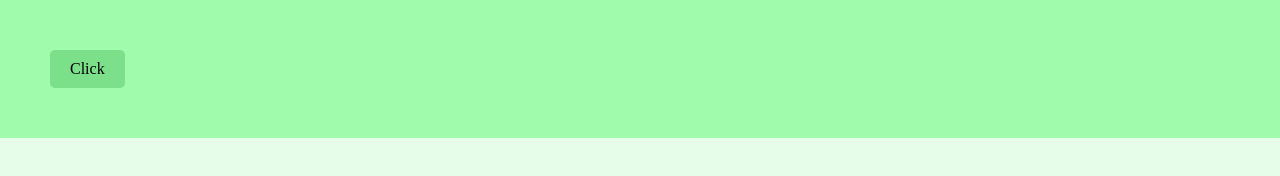
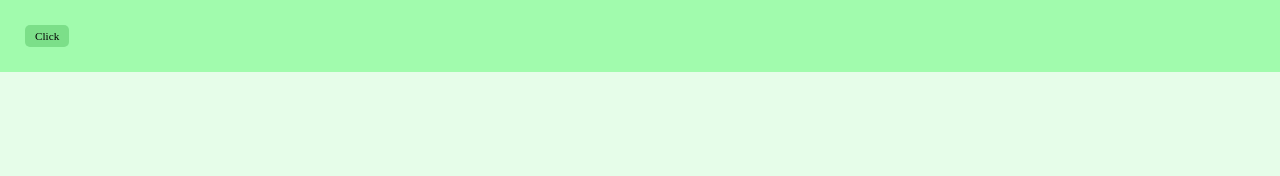
Before and after one commit to HarshTheGarg/mobileMenuOdin, a plain HTML site: page index.html in a window 1280 px wide. Drawn offline with Linux system fonts and the light colour scheme.

Commit message:
UI improvements

```diff
--- a/style.css
+++ b/style.css
@@ -5,14 +5,15 @@ body {
 
 header {
     background-color: rgb(161, 251, 173);
-    padding: 50px;
+    padding: 25px;
 }
 
 .menuButton {
-    padding: 10px 20px;
+    padding: 5px 10px;
     background-color: rgb(124, 223, 137);
     border-radius: 5px;
     display: inline-block;
+    font-size: 0.7rem;
 }
 
 .menu {
@@ -30,7 +31,7 @@ header {
 
 .visible {
     max-width: 500px;
-    padding: 50px 150px;
+    padding: 30px 130px;
 }
 
 .container {
```
